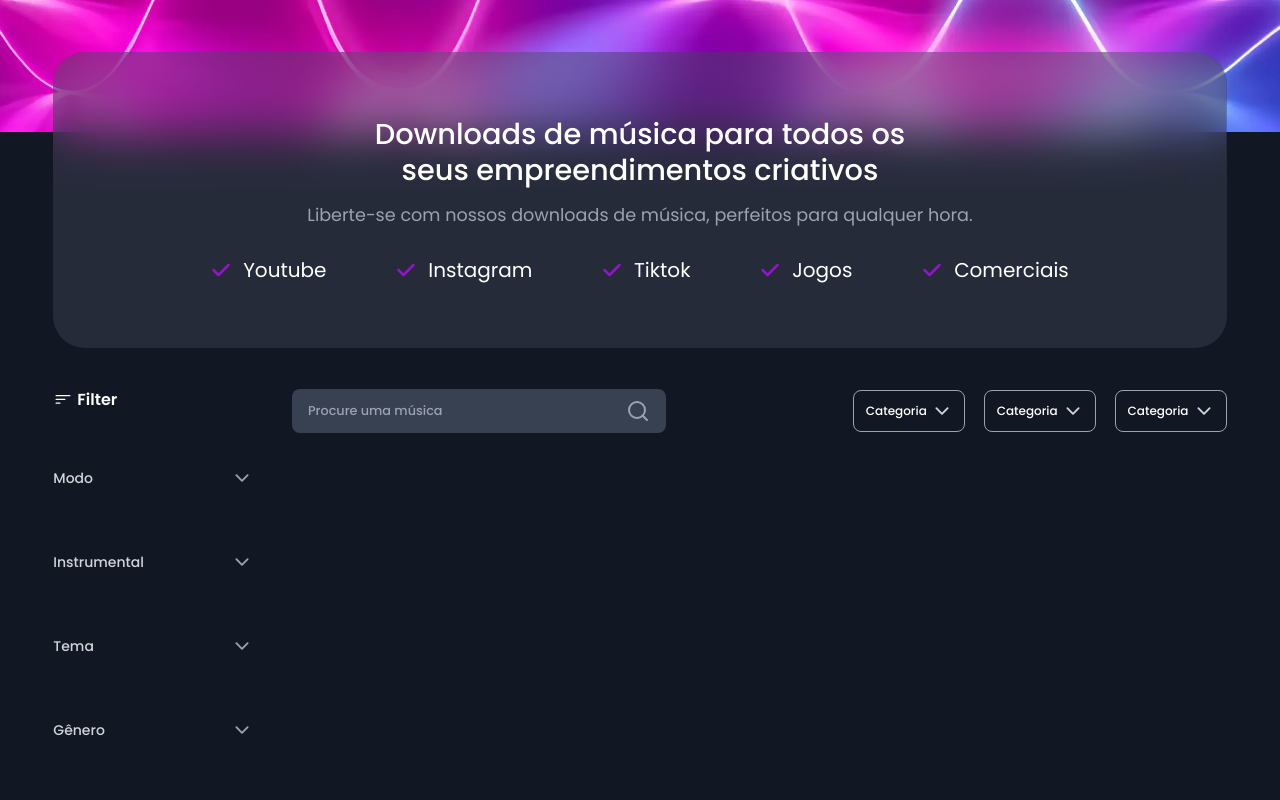
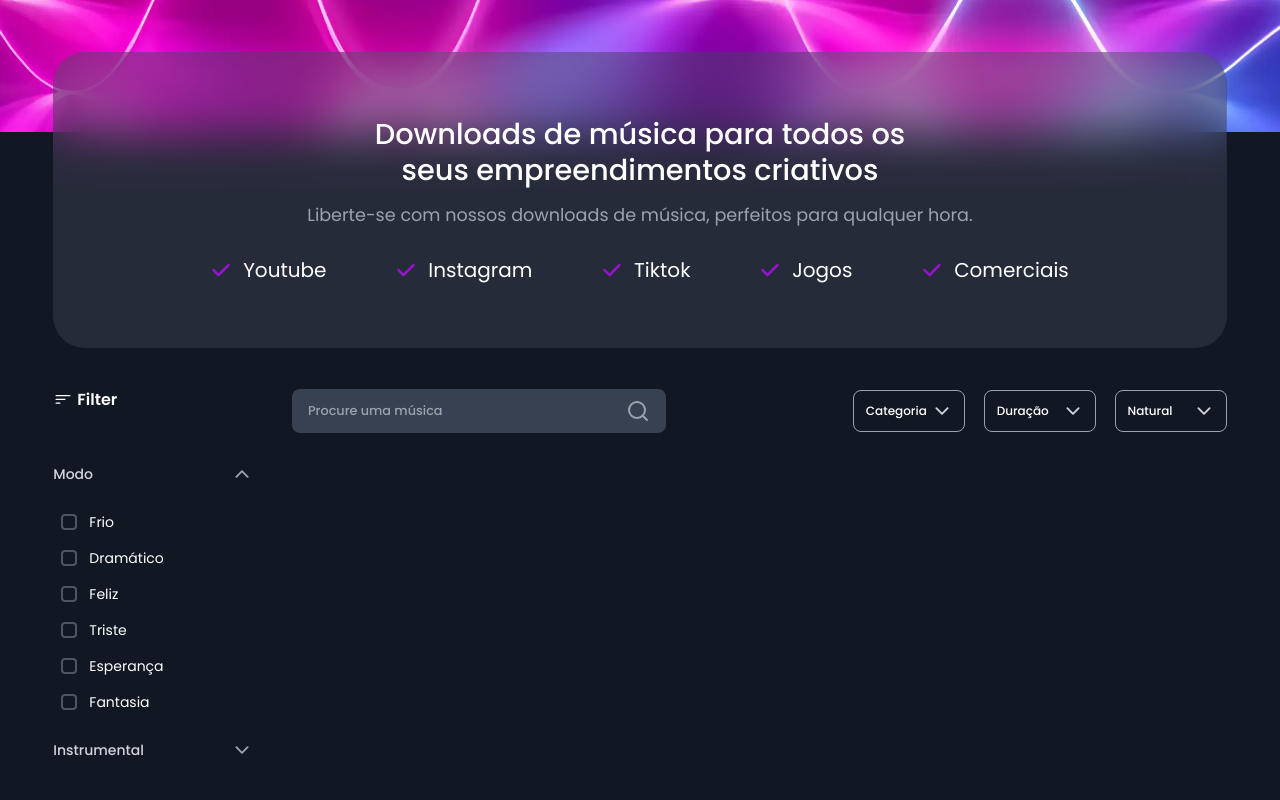
Before and after one commit to Dev-Nana/music-pich, a React (Vite) app: page / in a window 1280 px wide. Shown: the part 900-1700 px from the top of the page. Built offline with nearby package versions, Linux system fonts and the light colour scheme.

Commit message:
feat: finalize Search e Select

```diff
--- a/src/components/albuns/Albuns.tsx
+++ b/src/components/albuns/Albuns.tsx
@@ -4,7 +4,7 @@ export const Albuns = () => {
   return (
     // aqui vai ficar o Search, Cards, Select
     <div className="flex flex-col w-screen">
-      <div className="flex flex-row justify-between">
+      <div className="flex flex-row lg:justify-between justify-center sm:p-0 px-8">
         <Search />
         <Select />
       </div>
--- a/src/components/filter/Filter.tsx
+++ b/src/components/filter/Filter.tsx
@@ -7,16 +7,9 @@ import {
 import { IoChevronUp, IoChevronDownOutline } from "react-icons/io5";
 import { BsFilterLeft } from "react-icons/bs";
 
-// const sortOptions = [
-//   { name: "Popular", href: "#", current: true },
-//   { name: "Novo", href: "#", current: false },
-//   { name: "Relevante", href: "#", current: false },
-//   { name: "Nada", href: "#", current: false },
-// ];
-
 const filters = [
   {
-    id: "color",
+    id: "modo",
     name: "Modo",
     options: [
       { value: "frio", label: "Frio", checked: false },
@@ -28,45 +21,31 @@ const filters = [
     ],
   },
   {
-    id: "category",
+    id: "instrumental",
     name: "Instrumental",
     options: [
-      { value: "new-arrivals", label: "New Arrivals", checked: false },
-      { value: "sale", label: "Sale", checked: false },
-      { value: "travel", label: "Travel", checked: false },
-      { value: "organization", label: "Organization", checked: false },
-      { value: "accessories", label: "Accessories", checked: false },
+      { value: "calmo", label: "Lento", checked: false },
+      { value: "animado", label: "Animado", checked: false },
+      { value: "rápido", label: "Rápido", checked: false },
     ],
   },
   {
-    id: "size",
-    name: "Tema",
-    options: [
-      { value: "2l", label: "2L", checked: false },
-      { value: "6l", label: "6L", checked: false },
-      { value: "12l", label: "12L", checked: false },
-      { value: "18l", label: "18L", checked: false },
-      { value: "20l", label: "20L", checked: false },
-      { value: "40l", label: "40L", checked: false },
-    ],
-  },
-  {
-    id: "size",
+    id: "genero",
     name: "Gênero",
     options: [
-      { value: "2l", label: "2L", checked: false },
-      { value: "6l", label: "6L", checked: false },
-      { value: "12l", label: "12L", checked: false },
-      { value: "18l", label: "18L", checked: false },
-      { value: "20l", label: "20L", checked: false },
-      { value: "40l", label: "40L", checked: false },
+      { value: "Rock", label: "Rock", checked: false },
+      { value: "Samba", label: "Samba", checked: false },
+      { value: "Jaz", label: "Jaz", checked: false },
+      { value: "Gospel", label: "Gospel", checked: false },
+      { value: "Eletrônico", label: "Eletrônico", checked: false },
+      { value: "Reggae", label: "Reggae", checked: false },
     ],
   },
 ];
 
 export const Filter = () => {
   return (
-    <div className="invisible lg:visible w-[17rem]">
+    <div className="invisible lg:visible lg:w-[17rem] w-0">
       <main>
         <div className="flex items-baseline justify-between">
           <h1 className="text-[1rem] font-semibold flex-row items-center flex text-white gap-1">
@@ -76,17 +55,18 @@ export const Filter = () => {
 
         </div>
 
-        <section aria-labelledby="products-heading" className="py-6">
+        <section aria-labelledby="products-heading" className="py-8">
           <div className="grid gap-y-10">
             <form className="">
-              {filters.map((section) => (
+              {filters.map((section, index) => (
                 <Disclosure
                   key={section.id}
                   as="div"
-                  className="py-6"
+                  className="py-2"
+                  defaultOpen={index === 0}
                 >
-                  <h3 className="-my-3 flow-root">
-                    <DisclosureButton className="group flex w-full items-center justify-between py-5 text-sm text-gray-400 hover:text-gray-500">
+                  <h3 className="flow-root">
+                    <DisclosureButton className="group flex w-full items-center justify-between py-3 text-sm text-gray-400 hover:text-gray-500">
                       <span className="font-medium text-gray-300">
                         {section.name}
                       </span>
@@ -102,7 +82,7 @@ export const Filter = () => {
                       </span>
                     </DisclosureButton>
                   </h3>
-                  <DisclosurePanel className="pt-6 pl-[0.5rem]">
+                  <DisclosurePanel className="pt-4 pl-[0.5rem]">
                     <div className="space-y-4">
                       {section.options.map((option, optionIdx) => (
                         <div key={option.value} className="flex items-center">
@@ -127,8 +107,6 @@ export const Filter = () => {
                 </Disclosure>
               ))}
             </form>
-
-            {/* <div className="lg:col-span-3">Galeria</div> */}
           </div>
         </section>
       </main>
--- a/src/components/gallery/Gallery.tsx
+++ b/src/components/gallery/Gallery.tsx
@@ -2,9 +2,8 @@ import { Filter, Albuns } from "../../components"
 
 export const Gallery = () => {
   return (
-    // aqui fica a estrutura de todo o corpo
-    <div className="w-screen flex justify-center items-center bg-gray-950 py-64">
-      <div className="flex flex-row w-11/12 gap-10">
+    <div className="w-screen flex justify-center items-center bg-gray-950 sm:py-64 py-40">
+      <div className="flex flex-row w-11/12 lg:gap-10">
         <Filter />
         <Albuns />
       </div>
--- a/src/components/search/Search.tsx
+++ b/src/components/search/Search.tsx
@@ -2,7 +2,7 @@ import { LuSearch } from "react-icons/lu";
 
 export const Search = () => {
   return (
-    <form className="relative w-[40%] flex items-center">
+    <form className="relative md:w-[40%] w-11/12 flex items-center">
       <input
         type="search"
         id="default-search"
--- a/src/components/select/Select.tsx
+++ b/src/components/select/Select.tsx
@@ -2,16 +2,28 @@ import { Menu, MenuButton, MenuItems, MenuItem } from "@headlessui/react";
 
 import { IoChevronDownOutline } from "react-icons/io5";
 
-const sortOptions = [
+const categoria = [
   { name: "Popular", href: "#", current: true },
   { name: "Novo", href: "#", current: false },
   { name: "Relevante", href: "#", current: false },
   { name: "Nada", href: "#", current: false },
 ];
 
+const duracao = [
+  { name: "2 minutos", href: "#", current: false },
+  { name: "3 minutos", href: "#", current: false },
+  { name: "4 minutos", href: "#", current: false },
+];
+
+const natural = [
+  { name: "Popular", href: "#", current: true },
+  { name: "USA", href: "#", current: false },
+  { name: "Kpop", href: "#", current: false },
+];
+
 export const Select = () => {
   return (
-    <div className="flex items-center w-[40%] justify-between text-xs">
+    <div className="lg:flex items-center lg:w-[40%] hidden justify-between text-xs">
       <Menu
         as="div"
         className="relative inline-block w-[30%] h-[90%] bg-transparent border border-gray-400 border-1 rounded-lg"
@@ -28,7 +40,7 @@ export const Select = () => {
           className="absolute right-0 z-10 mt-2 w-full origin-top-right rounded-md shadow-2xl transition data-[closed]:scale-95 data-[closed]:transform data-[closed]:opacity-0 data-[enter]:duration-100 bg-gradient-to-br from-slate-700 via-slate-700 to-gray-800"
         >
           <div className="py-1">
-            {sortOptions.map((option) => (
+            {categoria.map((option) => (
               <MenuItem key={option.name}>
                 <a
                   href={option.href}
@@ -46,7 +58,7 @@ export const Select = () => {
         className="relative inline-block w-[30%] h-[90%] bg-transparent border border-gray-400 border-1 rounded-lg"
       >
         <MenuButton className="group flex h-full items-center p-3 justify-between w-full text font-medium text-white hover:text-white">
-          Categoria
+          Duração
           <IoChevronDownOutline
             aria-hidden="true"
             className="size-5 text-gray-300"
@@ -57,7 +69,7 @@ export const Select = () => {
           className="absolute right-0 z-10 mt-2 w-full origin-top-right rounded-md shadow-2xl transition data-[closed]:scale-95 data-[closed]:transform data-[closed]:opacity-0 data-[enter]:duration-100 bg-gradient-to-br from-slate-700 via-slate-700 to-gray-800"
         >
           <div className="py-1">
-            {sortOptions.map((option) => (
+            {duracao.map((option) => (
               <MenuItem key={option.name}>
                 <a
                   href={option.href}
@@ -75,7 +87,7 @@ export const Select = () => {
         className="relative inline-block w-[30%] h-[90%] bg-transparent border border-gray-400 border-1 rounded-lg"
       >
         <MenuButton className="group flex h-full items-center p-3 justify-between w-full text font-medium text-white hover:text-white">
-          Categoria
+          Natural
           <IoChevronDownOutline
             aria-hidden="true"
             className="size-5 text-gray-300"
@@ -86,7 +98,7 @@ export const Select = () => {
           className="absolute right-0 z-10 mt-2 w-full origin-top-right rounded-md shadow-2xl transition data-[closed]:scale-95 data-[closed]:transform data-[closed]:opacity-0 data-[enter]:duration-100 bg-gradient-to-br from-slate-700 via-slate-700 to-gray-800"
         >
           <div className="py-1">
-            {sortOptions.map((option) => (
+            {natural.map((option) => (
               <MenuItem key={option.name}>
                 <a
                   href={option.href}
--- a/src/pages/App.tsx
+++ b/src/pages/App.tsx
@@ -8,7 +8,6 @@ export default function App() {
       <Banner />
       <Section />
       <Gallery />
-      {/* Estrutura terminada */}
     </div>
   )
 }
```
